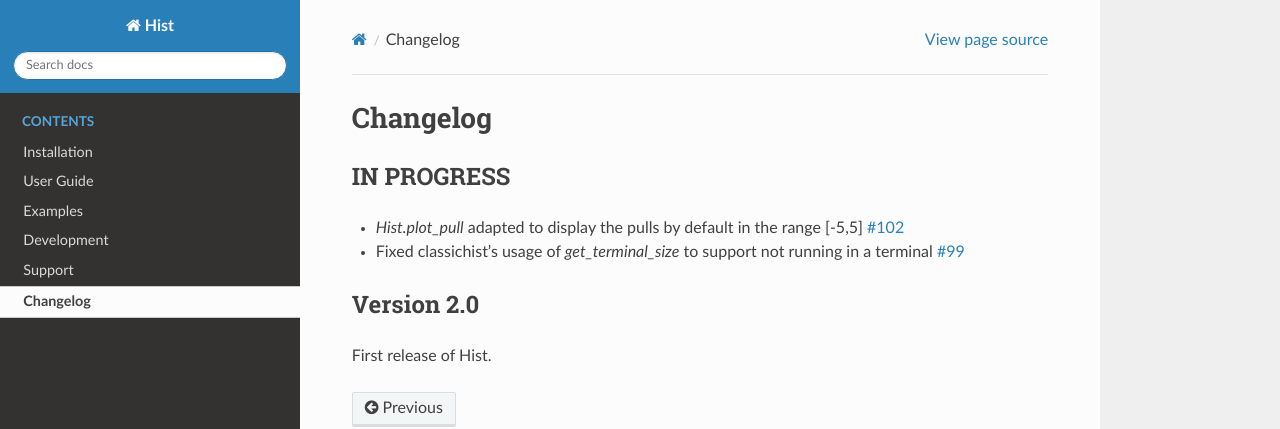
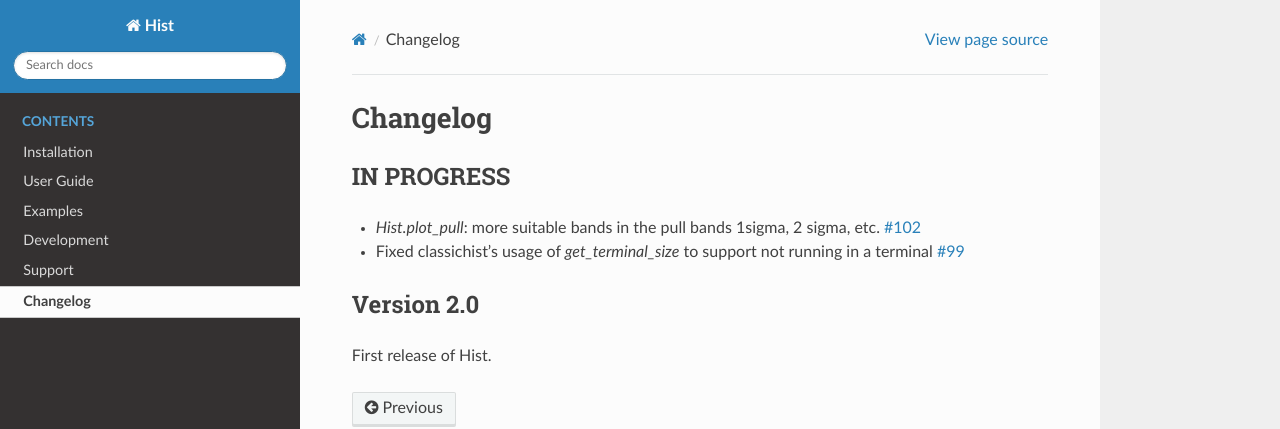
Before and after one commit to scikit-hep/hist, a Sphinx documentation site: the page built from docs/changelog.rst, in a window 1280 px wide. Shown: the top 429 px of the page. Built offline with Sphinx 7.4.7 and the Read the Docs theme 2.0.0, drawn with Linux system fonts in a browser that asks for light colours; pages that are not in the unit, such as notebooks, are missing from menus.

Commit message:
Update changelog.rst

```diff
--- a/docs/changelog.rst
+++ b/docs/changelog.rst
@@ -4,7 +4,7 @@ Changelog
 IN PROGRESS
 -----------
 
-* `Hist.plot_pull` adapted to display the pulls by default in the range [-5,5]
+* `Hist.plot_pull`: more suitable bands in the pull bands 1sigma, 2 sigma, etc.
   `#102 <https://github.com/scikit-hep/hist/pull/102>`_
 
 * Fixed classichist's usage of `get_terminal_size` to support not running in a terminal
```
